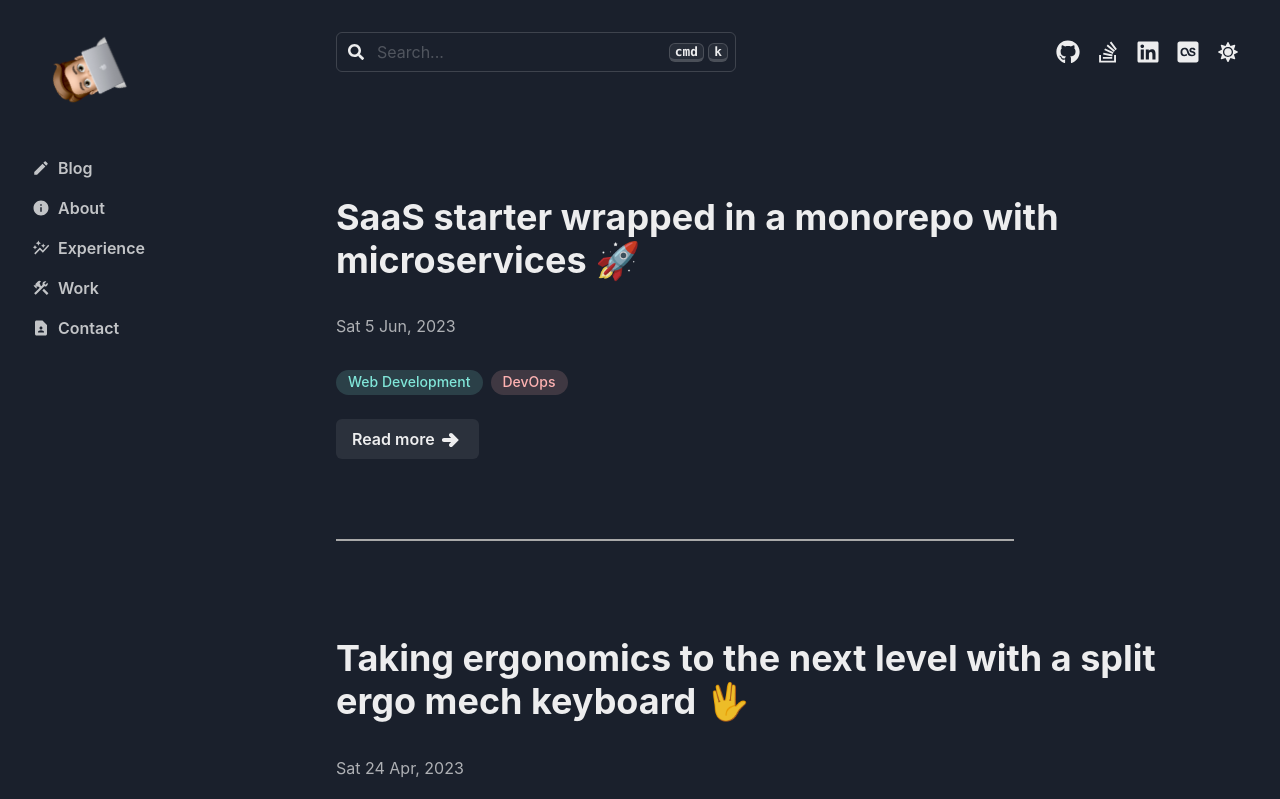
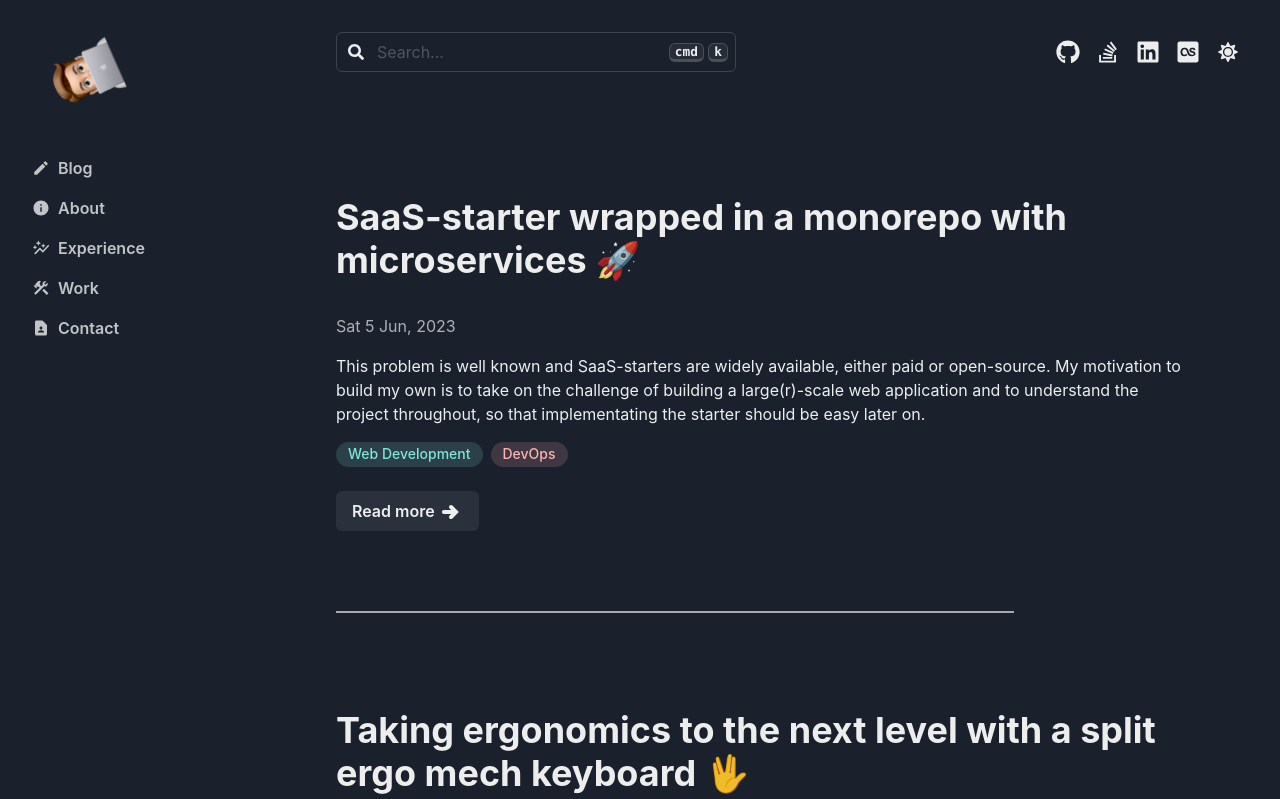
Before and after one commit to danielsteman/vite-blog, a React (Vite) app: page / in a window 1280 px wide. Shown: the top 799 px of the page. Built offline with nearby package versions, Linux system fonts and the light colour scheme.

Commit message:
:sparkles: finish blog8

```diff
--- a/src/routes/Blog.tsx
+++ b/src/routes/Blog.tsx
@@ -58,10 +58,9 @@ const Blog = () => {
     },
     {
       id: 8,
-      title:
-        "SaaS starter wrapped in a monorepo with microservices 🚀",
+      title: "SaaS-starter wrapped in a monorepo with microservices 🚀",
       date: "Sat 5 Jun, 2023",
-      text: "",
+      text: "This problem is well known and SaaS-starters are widely available, either paid or open-source. My motivation to build my own is to take on the challenge of building a large(r)-scale web application and to understand the project throughout, so that implementating the starter should be easy later on.",
       tags: ["Web Development", "DevOps"],
     },
   ];
```
Also changed, not shown: public/content/blog8.md (+17 -3 lines).
